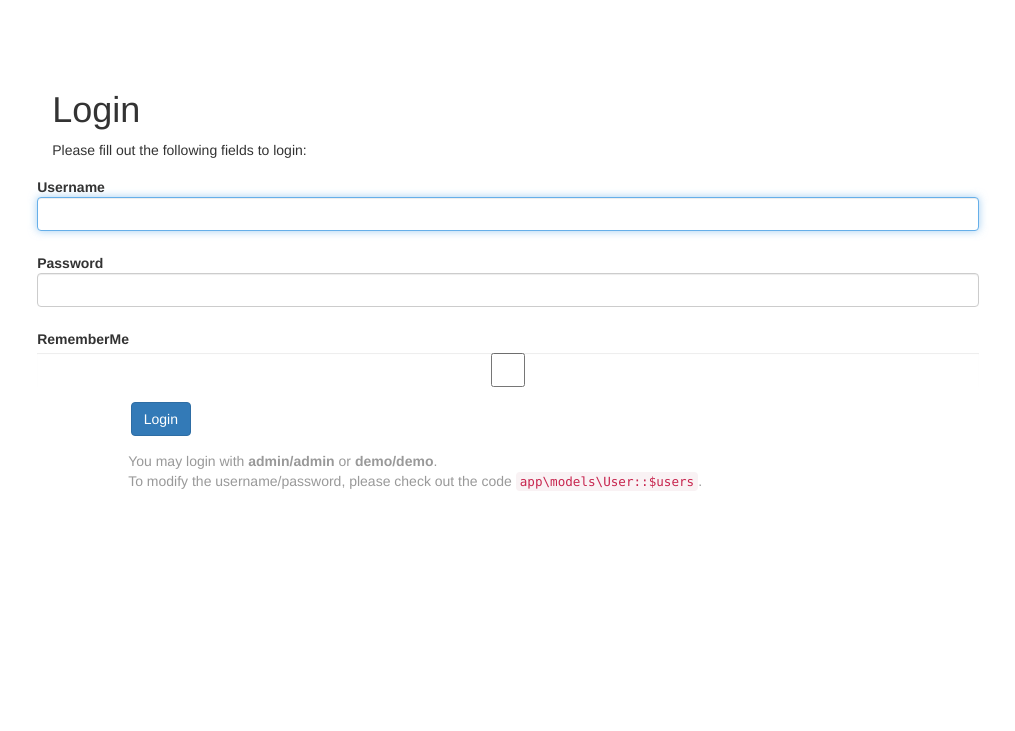
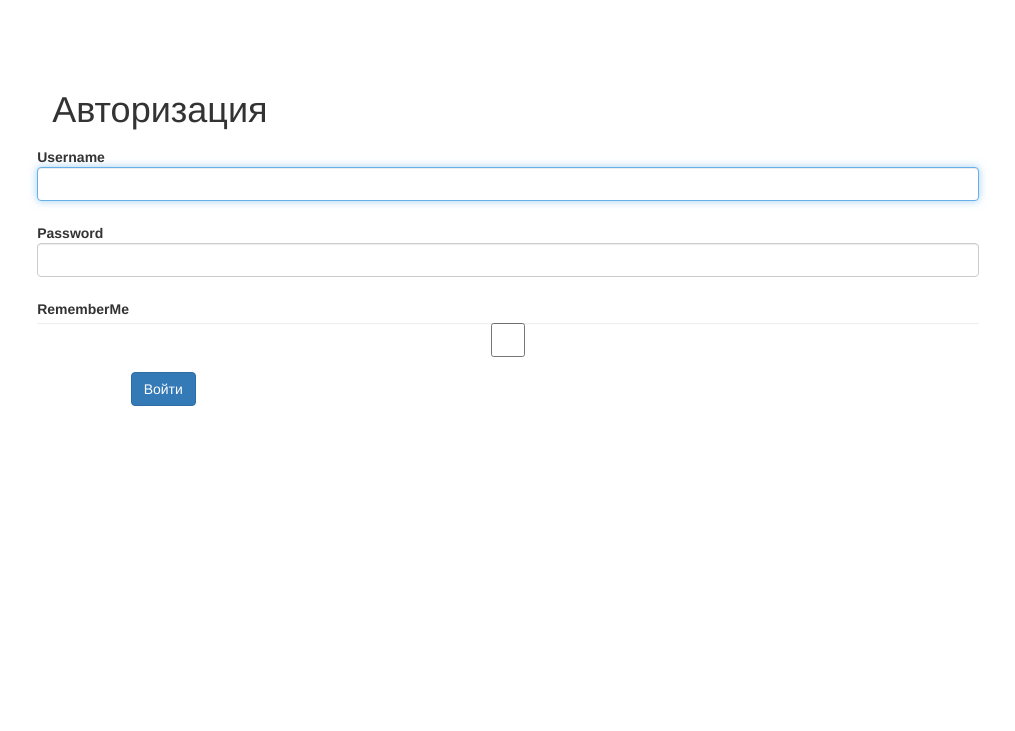
Before and after one commit to evgeny-yakovets/clothes_site, a Yii app: template views/site/login.php in a window 1280 px wide. Shown: the top 731 px of the page, without its empty margins (52-1067 px from the left). Run offline with PHP 8.4 and a stand-in for Yii, Linux system fonts and the light colour scheme; the template is opened without the code that fills it, so the values that code supplies are empty; form fields are guessed from the names that the template uses; some libraries are stand-ins or nearby versions.

Commit message:
Change login form language

```diff
--- a/views/layouts/main.php
+++ b/views/layouts/main.php
@@ -89,7 +89,7 @@ AppAsset::register($this);
                 ['label' => 'Файлы', 'url' => ['/files/index'], 'visible'=>$visibility],
                 ['label' => 'Рецензии', 'url' => ['/review/index'], 'visible'=>$visibility],
                 //['label' => 'Рецензии и книги', 'url' => ['/reviews-books/index'], 'visible'=>$visibility],
-                ['label' => 'Жанры', 'url' => ['/rubric/index'], 'visible'=> !Yii::$app->user->isGuest],
+                ['label' => 'Жанры', 'url' => ['/rubric/index']],
                 //['label' => 'Рубрики и книги', 'url' => ['/rubrics-books/index'], 'visible'=>$visibility],
                 ['label' => 'Сборники', 'url' => ['/series/index']],
                 //['label' => 'Сборники и книги и авторы', 'url' => ['/series-books-authors/index'], 'visible'=>$visibility],
--- a/views/site/login.php
+++ b/views/site/login.php
@@ -7,13 +7,11 @@
 use yii\helpers\Html;
 use yii\bootstrap\ActiveForm;
 
-$this->title = 'Login';
+$this->title = 'Авторизация';
 $this->params['breadcrumbs'][] = $this->title;
 ?>
 <div class="site-login">
     <h1><?= Html::encode($this->title) ?></h1>
-
-    <p>Please fill out the following fields to login:</p>
 
     <?php $form = ActiveForm::begin([
         'id' => 'login-form',
@@ -34,14 +32,10 @@ $this->params['breadcrumbs'][] = $this->title;
 
         <div class="form-group">
             <div class="col-lg-offset-1 col-lg-11">
-                <?= Html::submitButton('Login', ['class' => 'btn btn-primary', 'name' => 'login-button']) ?>
+                <?= Html::submitButton('Войти', ['class' => 'btn btn-primary', 'name' => 'login-button']) ?>
             </div>
         </div>
 
     <?php ActiveForm::end(); ?>
 
-    <div class="col-lg-offset-1" style="color:#999;">
-        You may login with <strong>admin/admin</strong> or <strong>demo/demo</strong>.<br>
-        To modify the username/password, please check out the code <code>app\models\User::$users</code>.
-    </div>
 </div>
```
Also changed, not shown: models/LoginForm.php (+12 -0 lines).
